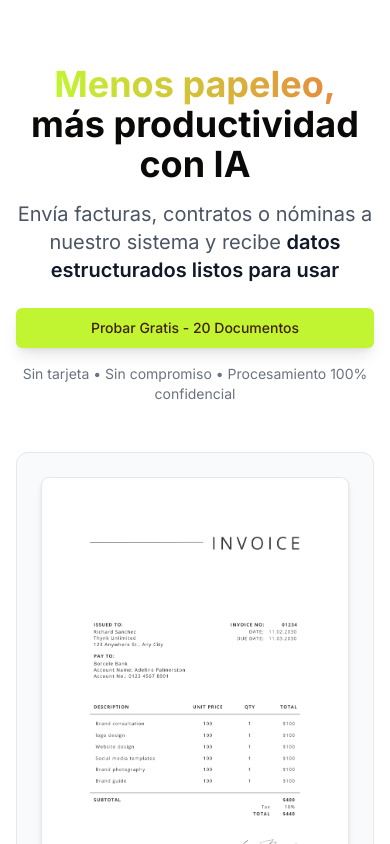
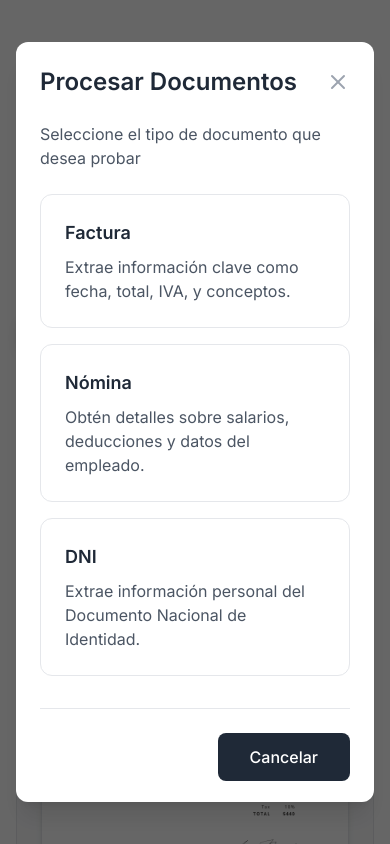
Before and after one commit to Riemann-def/landing-automatizar-docs, a Next.js app: page / in a window 390 px wide. Both pictures are taken after a click on the button "Probar Gratis - 20 Documentos". Shown: the top 844 px of the page. Built offline with nearby package versions, Linux system fonts and the light colour scheme.

Commit message:
arreglos

```diff
--- a/app/globals.css
+++ b/app/globals.css
@@ -18,7 +18,7 @@
 
     /* Primary: Verde lima */
     --primary: 76 91% 58%;             /* Verde lima brillante */
-    --primary-foreground: 26 83.3% 14.1%; /* Texto oscuro sobre el verde */
+    --primary-foreground: 80 83% 9%; /* Texto oscuro sobre el verde */
 
     /* Secondary: Naranja cálido */
     --secondary: 28 76% 57%;
--- a/app/page.tsx
+++ b/app/page.tsx
@@ -1,19 +1,27 @@
+// page.tsx
+"use client"
+
+import { useState } from "react"
 import Hero from "@/components/Hero"
 import HowItWorks from "@/components/HowItWorks"
 import RealCases from "@/components/RealCases"
 import Technology from "@/components/Technology"
 import PersonalBrand from "@/components/PersonalBrand"
 import FinalCTA from "@/components/FinalCTA"
+import Modal from "@/components/Modal"
 
 export default function Home() {
+  const [isModalOpen, setIsModalOpen] = useState(false)
+
   return (
     <main className="min-h-screen">
-      <Hero />
+      <Hero openModal={() => setIsModalOpen(true)} />
       <HowItWorks />
       <RealCases />
       <Technology />
       <PersonalBrand />
-      <FinalCTA />
+      <FinalCTA openModal={() => setIsModalOpen(true)} />
+      <Modal isOpen={isModalOpen} onClose={() => setIsModalOpen(false)} />
     </main>
   )
 }
--- a/components/FinalCTA.tsx
+++ b/components/FinalCTA.tsx
@@ -1,20 +1,24 @@
+"use client"
+
 import { Button } from "@/components/ui/button"
 import { ArrowRight } from "lucide-react"
 
-export default function FinalCTA() {
+export default function FinalCTA({ openModal }: { openModal: () => void }) {
   return (
     <section className="py-16 md:py-24 bg-gray-50">
       <div className="container mx-auto px-4 text-center">
         <h2 className="text-3xl md:text-4xl font-bold mb-6">¿Listo para dejar de perder horas?</h2>
         <p className="text-xl mb-8">Envía tus primeros documentos GRATIS. Sin registro, sin tarjeta.</p>
 
-          <Button className="bg-primary text-primary-foreground shadow-lg hover:shadow-primary/30 transition-all">
-            Comenzar ahora
-            <ArrowRight className="ml-2 h-5 w-5" />
+          <Button
+            onClick={openModal}
+            className="bg-primary text-primary-foreground shadow-lg hover:shadow-primary/30"
+          >
+            Comenzar Prueba Gratuita
           </Button>
         <p className="mt-8 text-md">
           ¿Prefieres una demo personalizada?{" "}
-          <a href="#" className="text-secondary hover:underline font-semibold">
+          <a href="https://calendly.com/markel-ramiro/automatizar-documentos" target="_blank" rel="noopener noreferrer" className="text-secondary hover:underline font-semibold">
             Agendar llamada de 10 min
           </a>
         </p>
--- a/components/Hero.tsx
+++ b/components/Hero.tsx
@@ -1,7 +1,9 @@
+"use client"
+
 import { Button } from "@/components/ui/button"
 import { ArrowRight } from "lucide-react"
 
-export default function Hero() {
+export default function Hero({ openModal }: { openModal: () => void }) {
   return (
     <section className="py-16 md:py-24 bg-white relative overflow-hidden">
       <div className="container mx-auto px-4">
@@ -20,7 +22,10 @@ export default function Hero() {
             </p>
 
             <div className="flex flex-col md:flex-row gap-4">
-              <Button className="bg-primary text-primary-foreground shadow-lg hover:shadow-primary/30 transition-all">
+              <Button
+                onClick={openModal}
+                className="bg-primary text-primary-foreground shadow-lg hover:shadow-primary/30 transition-all"
+              >
                 Probar Gratis - 20 Documentos
               </Button>
               {/* <Button variant="outline" className="border-secondary text-secondary hover:bg-secondary/10">
--- a/components/HowItWorks.tsx
+++ b/components/HowItWorks.tsx
@@ -4,7 +4,7 @@ const steps = [
   {
     icon: <Mail className="w-8 h-8 text-secondary" />,
     title: "Envío",
-    description: "Adjunta tus documentos a un email y envíalos a procesar@markelramiro.com",
+    description: "Adjunta tus documentos a un correo electrónico y envíalos para su procesamiento",
   },
   {
     icon: <Database className="w-8 h-8 text-gray-600" />,
--- /dev/null
+++ b/components/Modal.tsx
@@ -0,0 +1,147 @@
+import { useState } from "react"
+import { X, Mail, AlertCircle } from "lucide-react"
+
+type ModalProps = {
+  isOpen: boolean
+  onClose: () => void
+}
+
+const documentTypes = [
+  {
+    type: "Factura",
+    description: "Extrae información clave como fecha, total, IVA, y conceptos.",
+    fields: [
+      "Fecha de emisión",
+      "Número de factura",
+      "Proveedor/Cliente",
+      "Base imponible",
+      "IVA",
+      "Total",
+      "Forma de pago",
+    ],
+    email: "facturas@docs.markelramiro.com"
+  },
+  {
+    type: "Nómina",
+    description: "Obtén detalles sobre salarios, deducciones y datos del empleado.",
+    fields: ["Periodo de nómina", "Salario base", "Complementos", "IRPF", "Seguridad Social", "Total neto", "Empresa"],
+    email: "nominas@docs.markelramiro.com"
+  },
+  {
+    type: "DNI",
+    description: "Extrae información personal del Documento Nacional de Identidad.",
+    fields: [
+      "Nombre completo",
+      "DNI/NIE",
+      "Fecha de nacimiento",
+      "Fecha de expedición",
+      "Fecha de validez",
+      "Nacionalidad",
+    ],
+    email: "dni@docs.markelramiro.com"
+  },
+]
+
+export default function Modal({ isOpen, onClose }: ModalProps) {
+    const [selectedType, setSelectedType] = useState<string | null>(null)
+
+    const handleClose = () => {
+      setSelectedType(null) // Restablecer el estado al cerrar
+      onClose()
+    }
+
+  if (!isOpen) return null
+
+  return (
+    <div className="fixed inset-0 bg-black/60 z-50 flex items-center justify-center p-4" onClick={handleClose}>
+      <div className="bg-white rounded-xl shadow-xl max-w-2xl w-full max-h-[90vh] overflow-y-auto" onClick={(e) => e.stopPropagation()}>
+        <div className="p-6 sm:p-8">
+          <div className="flex justify-between items-center mb-6">
+            <h2 className="text-2xl font-semibold text-gray-800">
+              {selectedType ? `Procesar ${selectedType}` : "Procesar Documentos"}
+            </h2>
+            <button onClick={handleClose} className="text-gray-400 hover:text-gray-600 transition-colors">
+              <X size={24} />
+            </button>
+          </div>
+
+          {!selectedType ? (
+            <>
+              <p className="text-gray-600 mb-6">Seleccione el tipo de documento que desea probar</p>
+              <div className="grid gap-4 mb-6">
+                {documentTypes.map((doc) => (
+                  <button
+                    key={doc.type}
+                    onClick={() => setSelectedType(doc.type)}
+                    className="text-left p-6 border border-gray-200 rounded-xl hover:border-gray-300 hover:shadow-sm transition-all"
+                  >
+                    <h3 className="text-lg font-semibold text-gray-800 mb-2">{doc.type}</h3>
+                    <p className="text-gray-600">{doc.description}</p>
+                  </button>
+                ))}
+              </div>
+            </>
+          ) : (
+            <>
+              {/* Email Section - Principal Focus */}
+              <div className="bg-gradient-to-r from-primary/40 to-secondary/40 rounded-xl mb-6 border border-gray-200 p-2 md:p-4">
+                <div className="flex items-start gap-2">
+                  <Mail className="w-5 h-5 text-gray-400 mt-1" />
+                  <div className="overflow-hidden">
+                    <h3 className="text-lg font-medium text-gray-800 mb-1">Envía tus documentos a:</h3>
+                    <p className="text-lg font-mono bg-white px-2 py-1 rounded-lg border border-gray-200 text-gray-800">
+                    {documentTypes.find((d) => d.type === selectedType)?.email}
+                    </p>
+                    <div className="mt-2 space-y-1 text-sm text-gray-600">
+                      <p className="flex items-center gap-1">
+                        <AlertCircle className="w-4 h-4" />
+                        Máximo 4 documentos por correo
+                      </p>
+                      <p className="flex items-center gap-1">
+                        <AlertCircle className="w-4 h-4" />
+                        Dispones de 20 documentos en total
+                      </p>
+                    </div>
+                  </div>
+                </div>
+              </div>
+
+              {/* Secondary Information */}
+              <div className="space-y-4">
+                <div className="border-t border-gray-200 pt-4">
+                  <h4 className="text-sm font-medium text-gray-700 mb-2">Campos que se extraerán:</h4>
+                  <div className="grid grid-cols-2 gap-2">
+                    {documentTypes
+                      .find((d) => d.type === selectedType)
+                      ?.fields.map((field, index) => (
+                        <div key={index} className="text-sm text-gray-600 bg-gray-50 px-3 py-2 rounded-lg">
+                          {field}
+                        </div>
+                      ))}
+                  </div>
+                </div>
+
+                <div className="border-t border-gray-200 pt-4">
+                  <h4 className="text-sm font-medium text-gray-700 mb-2">Proceso:</h4>
+                  <p className="text-sm text-gray-600">
+                    Recibirás un archivo Excel con todos los datos extraídos en un plazo máximo de 5 minutos. Los
+                    documentos se procesarán de forma segura y confidencial.
+                  </p>
+                </div>
+              </div>
+            </>
+          )}
+
+          <div className="mt-8 text-right border-t border-gray-200 pt-6">
+            <button
+              onClick={selectedType ? () => setSelectedType(null) : handleClose}
+              className="px-8 py-3 bg-gray-800 text-white rounded-lg hover:bg-gray-700 transition-colors font-medium"
+            >
+              {selectedType ? "Elegir otro tipo" : "Cancelar"}
+            </button>
+          </div>
+        </div>
+      </div>
+    </div>
+  )
+}
--- a/components/Technology.tsx
+++ b/components/Technology.tsx
@@ -21,7 +21,7 @@ export default function Technology() {
                 <Image
                   src={tech.logo || "/placeholder.svg"}
                   alt={`${tech.name} logo`}
-                  layout="fill"
+                  fill
                   objectFit="contain"
                 />
               </div>
@@ -31,9 +31,9 @@ export default function Technology() {
         </div>
         <p className="text-center text-lg">
           He optimizado modelos de IA para documentos en español, garantizando precisión y velocidad.{" "}
-          <a href="#" className="text-blue-500 hover:underline">
+          {/* <a href="#" className="text-blue-500 hover:underline">
             Ver casos técnicos →
-          </a>
+          </a> */}
         </p>
       </div>
     </section>
```
